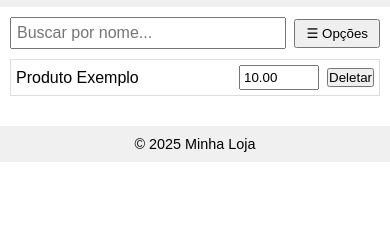
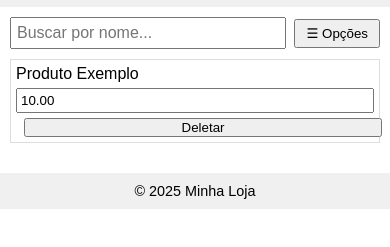
Before and after one commit to eddieJPNG/VENDA-IRM-OS-ROCHA-, a plain HTML site: page index.html in a window 390 px wide. Shown: the part 87-334 px from the top of the page. Drawn offline with Linux system fonts and the light colour scheme.

Commit message:
Update index.html2

```diff
--- a/index.html
+++ b/index.html
@@ -1,7 +1,9 @@
-<!DOCTYPE html><html lang="pt-BR">
+<!DOCTYPE html>
+<html lang="pt-BR">
 <head>
   <meta charset="UTF-8">
   <title>Gerenciador de Itens de Venda</title>
+  <meta name="viewport" content="width=device-width, initial-scale=1.0">
   <style>
     * { box-sizing: border-box; margin:0; padding:0; font-family: Arial, sans-serif; }
     header, footer { background: #f0f0f0; padding: 10px; text-align: center; }
@@ -23,11 +25,21 @@
     .item input { width:80px; padding:3px; }
     .item button { margin-left: 8px; }
     footer { margin-top:20px; font-size:0.9rem; }
+
+    @media (max-width: 600px) {
+      .item { flex-direction: column; align-items: flex-start; }
+      .item input, .item button { width: 100%; margin-top: 5px; }
+      .menu ul { right: 10px; }
+    }
   </style>
 </head>
-<body>  <header>
+<body>
+
+  <header>
     <h1>Gerenciador de Itens de Venda</h1>
-  </header>  <main>
+  </header>
+
+  <main>
     <div class="barra-busca">
       <input type="text" id="filtro" placeholder="Buscar por nome...">
       <div class="menu">
@@ -38,11 +50,16 @@
           <li id="optAlterarPreco">Alterar Preço</li>
         </ul>
       </div>
-    </div><div class="lista-itens" id="lista"></div>
+    </div>
 
-  </main>  <footer>
+    <div class="lista-itens" id="lista"></div>
+  </main>
+
+  <footer>
     © 2025 Minha Loja
-  </footer>  <script>
+  </footer>
+
+  <script>
     const STORAGE_KEY = 'itensVenda';
     let itens = JSON.parse(localStorage.getItem(STORAGE_KEY)) || [
       { nome: 'Produto Exemplo', preco: 10.00 }
@@ -76,5 +93,6 @@
     });
 
     renderizar();
-  </script></body>
+  </script>
+</body>
 </html>
```
